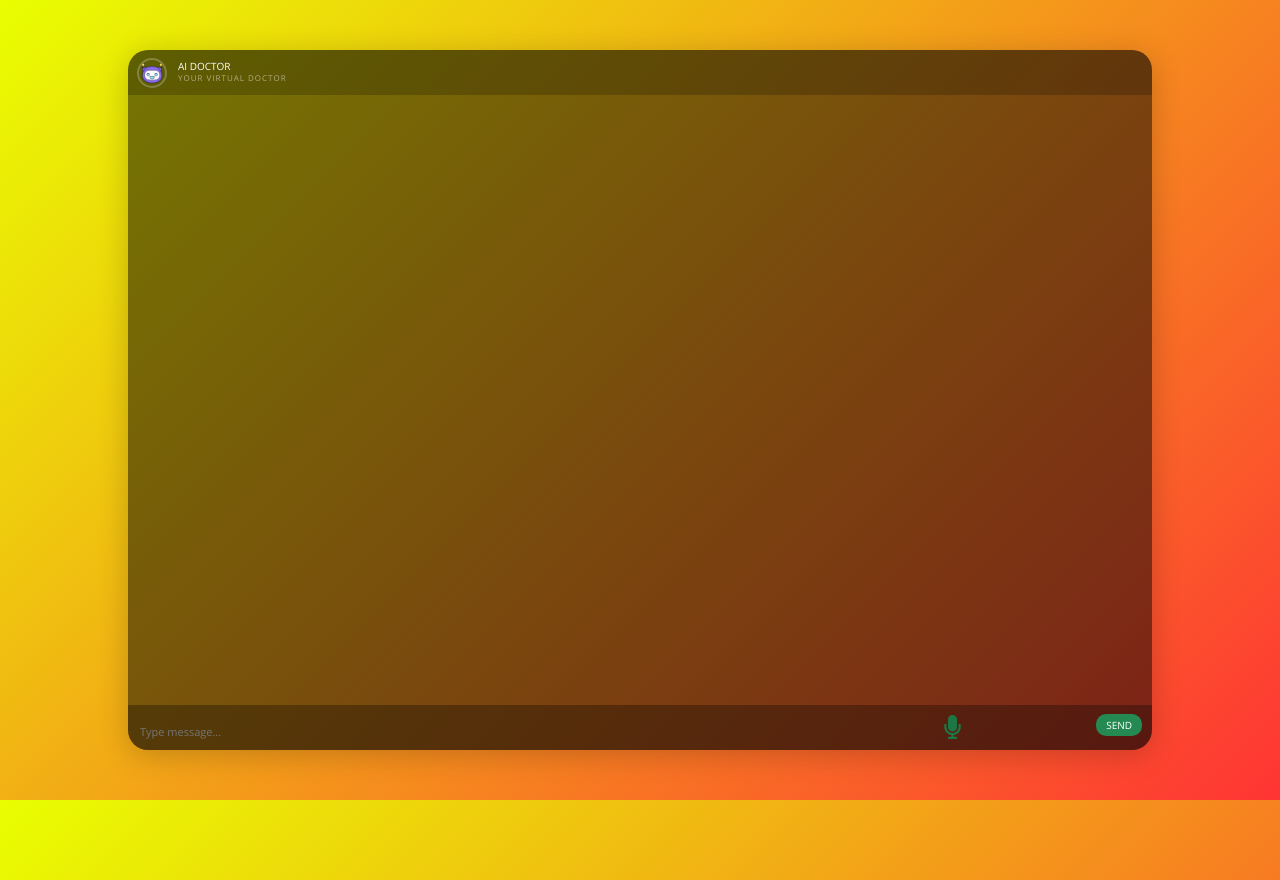
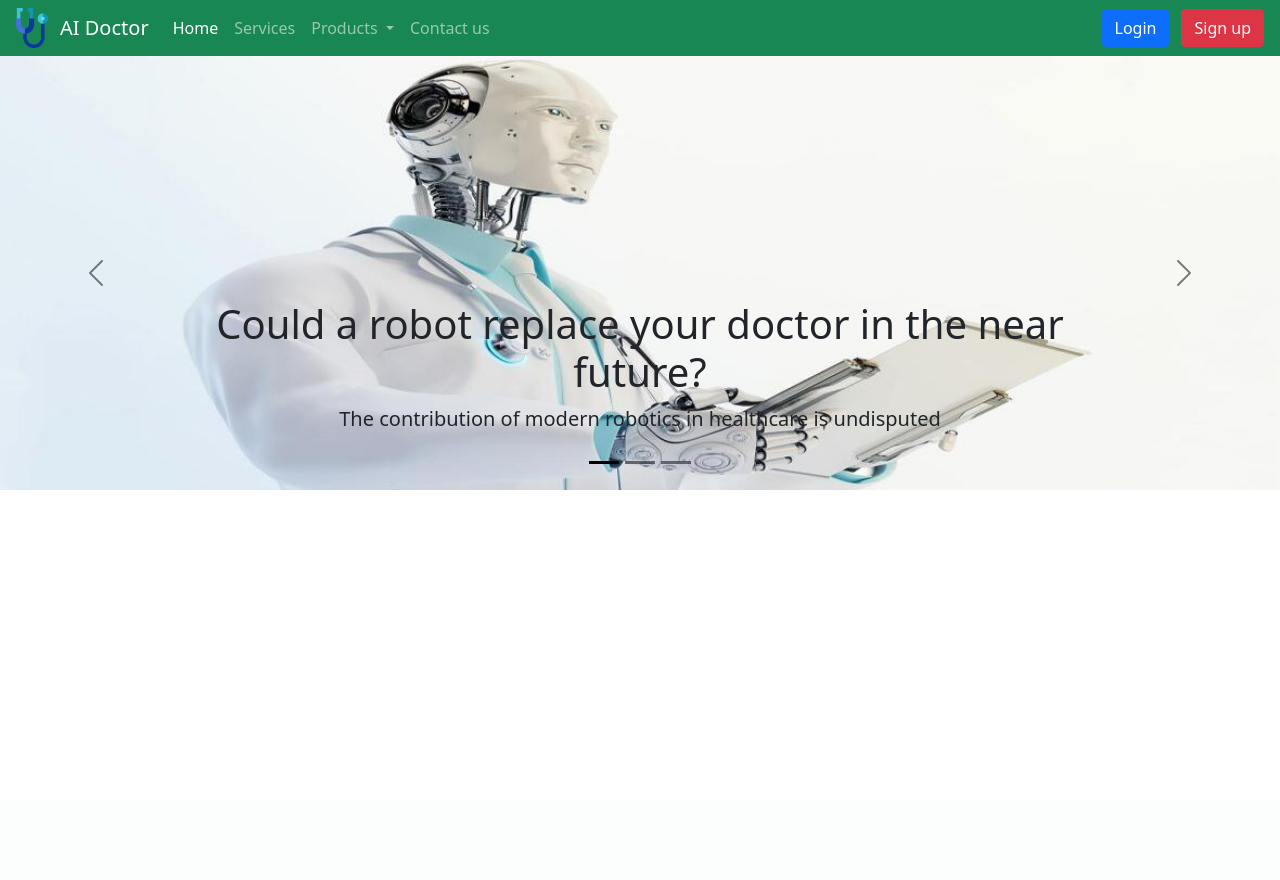
Before and after one commit to mdyamin007/AI-Doctor, a Flask app: page / in a window 1280 px wide; the page is wider, and only the part inside the window is pictured. After the commit the page ends 490 px from the top of that part, so only its background shows below. Run offline with Flask 2, Linux system fonts and the light colour scheme; parts of the project's set-up code (start-up, migrations or seed data) failed here and were passed over; some libraries are stand-ins or nearby versions.

Commit message:
navbar, carousel and search bar added

```diff
--- a/app.py
+++ b/app.py
@@ -18,23 +18,9 @@ symptoms = list(test_data.columns)
 model = pickle.load(open('model.pkl', 'rb'))
 
 
-@app.route('/', methods=['POST', 'GET'])
+@app.route('/')
 def home():
-    # if request.method == 'POST':
-    #     user_symptoms = [request.form['symptom-1'], request.form['symptom-2'],
-    #                      request.form['symptom-3'], request.form['symptom-4'], request.form['symptom-5']]
-    #     y = []
-    #     for i in range(len(symptoms)):
-    #         y.append(0)
-    #     for i in range(5):
-    #         y[symptoms.index(user_symptoms[i])] = 1
-    #     prediction = model.predict([np.array(y)])
-    #     ans = prediction[0]
-    #     return render_template('index.html', symptoms=symptoms, prediction="You have {}".format(ans))
-
-    # else:
-    #     return render_template('index.html', symptoms=symptoms)
-    return render_template('bot.html')
+    return render_template('index.html')
 
 
 
@@ -176,5 +162,11 @@ def DialogflowInteraction(userText):
         'Reply' : botText
         }
 
+
+@app.route('/bot')
+def chat_bot():
+    return render_template('bot.html')
+
+
 if __name__ == '__main__':
     app.run(debug=True)
--- a/static/css/style.css
+++ b/static/css/style.css
@@ -30,11 +30,11 @@ body {
   top: 0;
   left: 0;
   z-index: 1;
-  /* background: url("https://images.unsplash.com/photo-1451186859696-371d9477be93?crop=entropy&fit=crop&fm=jpg&h=975&ixjsv=2.1.0&ixlib=rb-0.3.5&q=80&w=1925") no-repeat 0 0; */
+  /* background: url("https://images.unsplash.com/photo-1451186859696-371d9477be93?crop=entropy&fit=crop&fm=jpg&h=975&ixjsv=2.1.0&ixlib=rb-0.3.5&q=80&w=1925") no-repeat 0 0;
   -webkit-filter: blur(80px);
           filter: blur(80px);
   -webkit-transform: scale(1.2);
-          transform: scale(1.2);
+          transform: scale(1.2); */
 }
 
 /*--------------------
@@ -42,12 +42,12 @@ Chat
 --------------------*/
 .chat {
   position: absolute;
-  top: 50%;
-  left: 50%;
+  top: 51%;
+  left: 27%;
   -webkit-transform: translate(-50%, -50%);
   transform: translate(-50%, -50%);
-  width: 80%;
-  height: 100vh;
+  width: 45%;
+  height: 90vh;
   max-height: 700px;
   z-index: 2;
   overflow: hidden;
@@ -74,7 +74,7 @@ Chat Title
 }
 .chat-title h1, .chat-title h2 {
   font-weight: normal;
-  font-size: 10px;
+  font-size: 20px;
   margin: 0;
   padding: 0;
 }
@@ -125,7 +125,7 @@ Messages
   border-radius: 10px 10px 10px 0;
   background: rgba(0, 0, 0, 0.3);
   margin: 8px 0;
-  font-size: 11px;
+  font-size: 20px;
   line-height: 1.4;
   margin-left: 35px;
   position: relative;
@@ -481,3 +481,93 @@ ul li{
 #sihul li{
   cursor:pointer;
 }
+
+@import url('https://fonts.googleapis.com/css2?family=Poppins:wght@200;300;400;500;600;700&display=swap');
+*{
+  margin: 0;
+  padding: 0;
+  box-sizing: border-box;
+  font-family: 'Poppins', sans-serif;
+}
+
+body{
+  background: #644bff;
+  padding: 0 20px;
+}
+
+::selection{
+  color: #fff;
+  background: #664AFF;
+}
+
+.wrapper{
+  max-width: 450px;
+  margin-top: 100px;
+  margin-left: 55%;
+}
+
+.wrapper .search-input{
+  background: #fff;
+  width: 100%;
+  border-radius: 5px;
+  position: relative;
+  box-shadow: 0px 1px 5px 3px rgba(0,0,0,0.12);
+}
+
+.search-input input{
+  height: 55px;
+  width: 100%;
+  outline: none;
+  border: none;
+  border-radius: 5px;
+  padding: 0 60px 0 20px;
+  font-size: 18px;
+  box-shadow: 0px 1px 5px rgba(0,0,0,0.1);
+}
+
+.search-input.active input{
+  border-radius: 5px 5px 0 0;
+}
+
+.search-input .autocom-box{
+  padding: 0;
+  opacity: 0;
+  pointer-events: none;
+  max-height: 280px;
+  overflow-y: auto;
+}
+
+.search-input.active .autocom-box{
+  padding: 10px 8px;
+  opacity: 1;
+  pointer-events: auto;
+}
+
+.autocom-box li{
+  list-style: none;
+  padding: 8px 12px;
+  display: none;
+  width: 100%;
+  cursor: default;
+  border-radius: 3px;
+}
+
+.search-input.active .autocom-box li{
+  display: block;
+}
+.autocom-box li:hover{
+  background: #efefef;
+}
+
+.search-input .icon{
+  position: absolute;
+  right: 0px;
+  top: 0px;
+  height: 55px;
+  width: 55px;
+  text-align: center;
+  line-height: 55px;
+  font-size: 20px;
+  color: #644bff;
+  cursor: pointer;
+}
--- a/static/js/index.js
+++ b/static/js/bot.js
@@ -111,3 +111,65 @@ function fetchmsg() {
     .catch(error => console.error('Error h:', error));
 
 }
+
+
+// getting all required elements
+const searchWrapper = document.querySelector(".search-input");
+const inputBox = searchWrapper.querySelector("input");
+const suggBox = searchWrapper.querySelector(".autocom-box");
+const icon = searchWrapper.querySelector(".icon");
+let linkTag = searchWrapper.querySelector("a");
+let webLink;
+
+// if user press any key and release
+inputBox.onkeyup = (e)=>{
+    let userData = e.target.value; //user enetered data
+    let emptyArray = [];
+    if(userData){
+        icon.onclick = ()=>{
+            webLink = "https://www.google.com/search?q=" + userData;
+            linkTag.setAttribute("href", webLink);
+            console.log(webLink);
+            linkTag.click();
+        }
+        emptyArray = suggestions.filter((data)=>{
+            //filtering array value and user characters to lowercase and return only those words which are start with user enetered chars
+            return data.toLocaleLowerCase().startsWith(userData.toLocaleLowerCase());
+        });
+        emptyArray = emptyArray.map((data)=>{
+            // passing return data inside li tag
+            return data = '<li>'+ data +'</li>';
+        });
+        searchWrapper.classList.add("active"); //show autocomplete box
+        showSuggestions(emptyArray);
+        let allList = suggBox.querySelectorAll("li");
+        for (let i = 0; i < allList.length; i++) {
+            //adding onclick attribute in all li tag
+            allList[i].setAttribute("onclick", "select(this)");
+        }
+    }else{
+        searchWrapper.classList.remove("active"); //hide autocomplete box
+    }
+}
+
+function select(element){
+    let selectData = element.textContent;
+    inputBox.value = selectData;
+    icon.onclick = ()=>{
+        webLink = "https://www.google.com/search?q=" + selectData;
+        linkTag.setAttribute("href", webLink);
+        linkTag.click();
+    }
+    searchWrapper.classList.remove("active");
+}
+
+function showSuggestions(list){
+    let listData;
+    if(!list.length){
+        userValue = inputBox.value;
+        listData = '<li>'+ userValue +'</li>';
+    }else{
+        listData = list.join('');
+    }
+    suggBox.innerHTML = listData;
+}
--- /dev/null
+++ b/templates/base.html
@@ -0,0 +1,204 @@
+<!doctype html>
+<html lang="en">
+
+<head>
+  <!-- Required meta tags -->
+  <meta charset="utf-8">
+  <meta name="viewport" content="width=device-width, initial-scale=1">
+
+  <!-- Bootstrap CSS -->
+  <link href="https://cdn.jsdelivr.net/npm/bootstrap@5.0.0-beta3/dist/css/bootstrap.min.css" rel="stylesheet"
+    integrity="sha384-eOJMYsd53ii+scO/bJGFsiCZc+5NDVN2yr8+0RDqr0Ql0h+rP48ckxlpbzKgwra6" crossorigin="anonymous">
+
+    <link rel="icon" type="image/png" href="{{ url_for('static', filename='img/stethoscope.png') }}"/>
+  {% block head %}
+
+  {% endblock %}
+</head>
+
+<body>
+
+  <!-- Navigation Bar-->
+
+  <nav class="navbar navbar-expand-lg navbar-dark bg-success">
+    <div class="container-fluid">
+      <a class="navbar-brand p-0 me-2" href="/" aria-label="AI Doctor">
+        <img src="{{ url_for('static', filename='img/stethoscope.png') }}" width="40" height="35" class="img-fluid">
+        </img>
+      </a>
+      <a class="navbar-brand" href="#">AI Doctor</a>
+      <button class="navbar-toggler" type="button" data-bs-toggle="collapse" data-bs-target="#navbarSupportedContent"
+        aria-controls="navbarSupportedContent" aria-expanded="false" aria-label="Toggle navigation">
+        <span class="navbar-toggler-icon"></span>
+      </button>
+      <div class="collapse navbar-collapse" id="navbarSupportedContent">
+        <ul class="navbar-nav me-auto mb-2 mb-lg-0">
+          <li class="nav-item">
+            <a class="nav-link active" aria-current="page" href="#">Home</a>
+          </li>
+          <li class="nav-item">
+            <a class="nav-link" href="#">Services</a>
+          </li>
+          <li class="nav-item dropdown">
+            <a class="nav-link dropdown-toggle" href="#" id="navbarDropdown" role="button" data-bs-toggle="dropdown"
+              aria-expanded="false">
+              Products
+            </a>
+            <ul class="dropdown-menu" aria-labelledby="navbarDropdown">
+              <li><a class="dropdown-item" href="#">AI Doctor</a></li>
+              <li>
+                <hr class="dropdown-divider">
+              </li>
+              <li><a class="dropdown-item" href="#">Online Doctor</a></li>
+            </ul>
+          </li>
+          <li class="nav-item">
+            <a class="nav-link" href="#">Contact us</a>
+          </li>
+        </ul>
+        <!-- <form class="d-flex">
+                  <input class="form-control me-2" type="search" placeholder="Search" aria-label="Search">
+                  <button class="btn btn-outline-light" type="submit">Search</button>
+              </form> -->
+        <button type="button" class="btn btn-primary mx-2" data-bs-toggle="modal"
+          data-bs-target="#loginModal">Login</button>
+        <button type="button" class="btn btn-danger mx-1" data-bs-toggle="modal" data-bs-target="#signupModal">Sign
+          up</button>
+      </div>
+    </div>
+  </nav>
+
+  <!-- Modal Login -->
+  <div class="modal fade" id="loginModal" tabindex="-1" aria-labelledby="loginModalLabel" aria-hidden="true">
+    <div class="modal-dialog">
+      <div class="modal-content">
+        <div class="modal-header">
+          <h5 class="modal-title" id="loginModalLabel">Login</h5>
+          <button type="button" class="btn-close" data-bs-dismiss="modal" aria-label="Close"></button>
+        </div>
+        <div class="modal-body">
+
+          <!-- Modal body -->
+          <form>
+            <div class="mb-3">
+              <label for="exampleInputEmail1" class="form-label">Email address</label>
+              <input type="email" class="form-control" id="exampleInputEmail1" aria-describedby="emailHelp" required>
+              <div id="emailHelp" class="form-text">We'll never share your email with anyone else.</div>
+            </div>
+            <div class="mb-3">
+              <label for="exampleInputPassword1" class="form-label">Password</label>
+              <input type="password" class="form-control" id="exampleInputPassword1" required>
+            </div>
+            <div class="mb-3 form-check">
+              <input type="checkbox" class="form-check-input" id="exampleCheck1">
+              <label class="form-check-label" for="exampleCheck1">Remember me</label>
+            </div>
+            <button type="submit" class="btn btn-primary">Submit</button>
+          </form>
+
+        </div>
+        <div class="modal-footer">
+          <button type="button" class="btn btn-secondary" data-bs-dismiss="modal">Close</button>
+        </div>
+      </div>
+    </div>
+  </div>
+
+  <!-- Modal Signup -->
+  <div class="modal fade" id="signupModal" tabindex="-1" aria-labelledby="signupModalLabel" aria-hidden="true">
+    <div class="modal-dialog modal-lg">
+      <div class="modal-content">
+        <div class="modal-header">
+          <h5 class="modal-title" id="signupModalLabel">Create an account</h5>
+          <button type="button" class="btn-close" data-bs-dismiss="modal" aria-label="Close"></button>
+        </div>
+        <div class="modal-body">
+          <!-- Signup Modal Body -->
+
+          <form>
+            <div class="row mb-3">
+              <label for="inputName" class="col-sm-2 col-form-label">Name</label>
+              <div class="col-sm-10">
+                <input type="text" class="form-control" id="inputName" required>
+              </div>
+            </div>
+            <div class="row mb-3">
+              <label for="inputEmail" class="col-sm-2 col-form-label">Email</label>
+              <div class="col-sm-10">
+                <input type="email" class="form-control" id="inputEmail" required>
+              </div>
+            </div>
+            <div class="row mb-3">
+              <label for="inputPassword3" class="col-sm-2 col-form-label">Password</label>
+              <div class="col-sm-10">
+                <input type="password" class="form-control" id="inputPassword3" required>
+              </div>
+            </div>
+            <fieldset class="row mb-3">
+              <legend class="col-form-label col-sm-2 pt-0">I am a</legend>
+              <div class="col-sm-10">
+                <div class="form-check">
+                  <input class="form-check-input" type="radio" name="gridRadios" id="gridRadios1" value="option1"
+                    checked>
+                  <label class="form-check-label" for="gridRadios1">
+                    Patient
+                  </label>
+                </div>
+                <div class="form-check">
+                  <input class="form-check-input" type="radio" name="gridRadios" id="gridRadios2" value="option2">
+                  <label class="form-check-label" for="gridRadios2">
+                    Doctor
+                  </label>
+                </div>
+                <!-- <div class="form-check disabled">
+                  <input class="form-check-input" type="radio" name="gridRadios" id="gridRadios3" value="option3"
+                    disabled>
+                  <label class="form-check-label" for="gridRadios3">
+                    Third disabled radio
+                  </label>
+                </div>
+              </div> -->
+            </fieldset>
+            <div class="row mb-3">
+              <div class="col-sm-10 offset-sm-2">
+                <div class="form-check">
+                  <input class="form-check-input" type="checkbox" id="gridCheck1">
+                  <label class="form-check-label" for="gridCheck1">
+                    Agree to terms and conditions
+                  </label>
+                </div>
+              </div>
+            </div>
+            <div class="d-grid gap-2 col-6 mx-auto">
+              <button class="btn btn-danger" type="submit">Sign up</button>
+            </div>
+          </form>
+
+        </div>
+        <div class="modal-footer">
+          <button type="button" class="btn btn-secondary" data-bs-dismiss="modal">Close</button>
+        </div>
+      </div>
+    </div>
+  </div>
+
+
+  {% block content %}
+
+  {% endblock %}
+
+  <!-- Optional JavaScript; choose one of the two! -->
+
+  <!-- Option 1: Bootstrap Bundle with Popper -->
+  <script src="https://cdn.jsdelivr.net/npm/bootstrap@5.0.0-beta3/dist/js/bootstrap.bundle.min.js"
+    integrity="sha384-JEW9xMcG8R+pH31jmWH6WWP0WintQrMb4s7ZOdauHnUtxwoG2vI5DkLtS3qm9Ekf"
+    crossorigin="anonymous"></script>
+
+  <!-- Option 2: Separate Popper and Bootstrap JS -->
+  <!--
+    <script src="https://cdn.jsdelivr.net/npm/@popperjs/core@2.9.1/dist/umd/popper.min.js" integrity="sha384-SR1sx49pcuLnqZUnnPwx6FCym0wLsk5JZuNx2bPPENzswTNFaQU1RDvt3wT4gWFG" crossorigin="anonymous"></script>
+    <script src="https://cdn.jsdelivr.net/npm/bootstrap@5.0.0-beta3/dist/js/bootstrap.min.js" integrity="sha384-j0CNLUeiqtyaRmlzUHCPZ+Gy5fQu0dQ6eZ/xAww941Ai1SxSY+0EQqNXNE6DZiVc" crossorigin="anonymous"></script>
+    -->
+</body>
+
+</html>
--- a/templates/bot.html
+++ b/templates/bot.html
@@ -4,6 +4,7 @@
 <head>
   <meta charset="UTF-8">
   <meta http-equiv="Content-Type" content="text/html; charset=utf-8" />
+  <!-- <meta name="viewport" content="width=device-width, initial-scale=1"> -->
 
   <title>ML chatbot</title>
 
@@ -16,12 +17,14 @@
     integrity="sha384-fnmOCqbTlWIlj8LyTjo7mOUStjsKC4pOpQbqyi7RrhN7udi9RwhKkMHpvLbHG9Sr" crossorigin="anonymous">
   <link rel="stylesheet" href="{{ url_for('static', filename='css/style.css') }}">
 
+  <!-- Bootstrap CSS -->
+  <link href="https://cdn.jsdelivr.net/npm/bootstrap@5.0.0-beta3/dist/css/bootstrap.min.css" rel="stylesheet"
+    integrity="sha384-eOJMYsd53ii+scO/bJGFsiCZc+5NDVN2yr8+0RDqr0Ql0h+rP48ckxlpbzKgwra6" crossorigin="anonymous">
 
+  <link rel="icon" type="image/png" href="{{ url_for('static', filename='img/stethoscope.png') }}" />
 </head>
 
 <body>
-
-
 
   <div class="chat">
     <div class="chat-title">
@@ -43,11 +46,44 @@
     <h3 class="no-browser-support" hidden>Sorry, Your Browser Doesn't Support the Web Speech API. Try Opening This Demo
       In Google Chrome.</h3>
   </div>
-  <div class="bg"></div>
+  <!-- <div class="bg"></div> -->
+
+  <div class="wrapper">
+    <h4>Symptoms</h3> <br/>
+    <div class="search-input">
+      <a href="" target="_blank" hidden></a>
+      <input type="text" placeholder="Type to search..">
+      <div class="autocom-box">
+        <!-- here list are inserted from javascript -->
+      </div>
+      <div class="icon"><i class="fas fa-search"></i></div>
+    </div>
+  </div>
+
+  <!-- <script src="js/suggestions.js"></script> -->
+
+
+
   <script src='https://cdnjs.cloudflare.com/ajax/libs/jquery/2.1.3/jquery.min.js'></script>
   <script
     src='https://cdnjs.cloudflare.com/ajax/libs/malihu-custom-scrollbar-plugin/3.1.3/jquery.mCustomScrollbar.concat.min.js'></script>
-  <script src="{{ url_for('static', filename='js/index.js') }}"></script>
+
+  <!-- Optional JavaScript; choose one of the two! -->
+
+  <!-- Option 1: Bootstrap Bundle with Popper -->
+  <script src="https://cdn.jsdelivr.net/npm/bootstrap@5.0.0-beta3/dist/js/bootstrap.bundle.min.js"
+    integrity="sha384-JEW9xMcG8R+pH31jmWH6WWP0WintQrMb4s7ZOdauHnUtxwoG2vI5DkLtS3qm9Ekf"
+    crossorigin="anonymous"></script>
+
+  <!-- Option 2: Separate Popper and Bootstrap JS -->
+  <!--
+    <script src="https://cdn.jsdelivr.net/npm/@popperjs/core@2.9.1/dist/umd/popper.min.js" integrity="sha384-SR1sx49pcuLnqZUnnPwx6FCym0wLsk5JZuNx2bPPENzswTNFaQU1RDvt3wT4gWFG" crossorigin="anonymous"></script>
+    <script src="https://cdn.jsdelivr.net/npm/bootstrap@5.0.0-beta3/dist/js/bootstrap.min.js" integrity="sha384-j0CNLUeiqtyaRmlzUHCPZ+Gy5fQu0dQ6eZ/xAww941Ai1SxSY+0EQqNXNE6DZiVc" crossorigin="anonymous"></script>
+    -->
+
+  <script src="{{ url_for('static', filename='js/bot.js') }}"></script>
+  <script src="{{ url_for('static', filename='js/suggestions.js') }}"></script>
+
 
 
 </body>
--- a/templates/index.html
+++ b/templates/index.html
@@ -1,65 +1,48 @@
-<!DOCTYPE html>
-<html lang="en">
+{% extends 'base.html' %}
 
-<head>
-    <meta charset="UTF-8" />
-    <meta http-equiv="X-UA-Compatible" content="IE=edge" />
-    <meta name="viewport" content="width=device-width, initial-scale=1.0" />
-    <title>AI Doctor | A Disease Prediction System</title>
-    <link rel="stylesheet" type="text/css" href="{{ url_for('static', filename='styles/index.css') }}" />
-</head>
+{% block head %}
+<title>AI Doctor | Your Virtual Doctor</title>
+{% endblock %}
 
-<body>
-    <h1>AI Doctor</h1>
-    <div class="symptoms-form">
-        <form action="/" method="POST">
-            <label for="symptom-1">Symptom 1: </label>
-            <select id="symptom-1" name="symptom-1">
-                {% for symptom in symptoms %}
-                <option value="{{symptom}}" selected>{{symptom}}</option>
-                {% endfor %}
-            </select>
-            <br />
+{% block content %}
+<div id="carouselExampleDark" class="carousel carousel-dark slide" data-bs-ride="carousel">
+    <div class="carousel-indicators">
+        <button type="button" data-bs-target="#carouselExampleDark" data-bs-slide-to="0" class="active"
+            aria-current="true" aria-label="Slide 1"></button>
+        <button type="button" data-bs-target="#carouselExampleDark" data-bs-slide-to="1" aria-label="Slide 2"></button>
+        <button type="button" data-bs-target="#carouselExampleDark" data-bs-slide-to="2" aria-label="Slide 3"></button>
+    </div>
+    <div class="carousel-inner">
+        <div class="carousel-item active" data-bs-interval="2000">
+            <img src="{{ url_for('static', filename='img/slide1.jpg') }}" class="d-block w-100" alt="...">
+            <div class="carousel-caption d-none d-md-block">
+                <h5 class="display-6 text-dark">Could a robot replace your doctor in the near future? </h5>
+                <p class="lead text-dark">The contribution of modern robotics in healthcare is undisputed</p>
+            </div>
+        </div>
+        <div class="carousel-item" data-bs-interval="2000">
+            <img src="{{ url_for('static', filename='img/slide2.jpg') }}" class="d-block w-100" alt="...">
+            <div class="carousel-caption d-none d-md-block">
+                <h5 class="display-6 text-dark">Robots are assisting healthcare professionals in a variety of tasks</h5>
+                <p class="lead text-dark">ranging from performing surgical procedures to delivering drugs, and even facilitating their interaction with patients</p>
+            </div>
+        </div>
+        <div class="carousel-item">
+            <img src="{{ url_for('static', filename='img/slide3.jpg') }}" class="d-block w-100" alt="...">
+            <div class="carousel-caption d-none d-md-block">
+                <h5 class="display-6 text-light">Chat with a Doctor</h5>
+                <p class="lead text-white">You can chat with a doctor anywhere & anytime you want</p>
+            </div>
+        </div>
+    </div>
+    <button class="carousel-control-prev" type="button" data-bs-target="#carouselExampleDark" data-bs-slide="prev">
+        <span class="carousel-control-prev-icon" aria-hidden="true"></span>
+        <span class="visually-hidden">Previous</span>
+    </button>
+    <button class="carousel-control-next" type="button" data-bs-target="#carouselExampleDark" data-bs-slide="next">
+        <span class="carousel-control-next-icon" aria-hidden="true"></span>
+        <span class="visually-hidden">Next</span>
+    </button>
+</div>
 
-            <label for="symptom-2">Symptom 2: </label>
-            <select id="symptom-2" name="symptom-2">
-                {% for symptom in symptoms %}
-                <option value="{{symptom}}" selected>{{symptom}}</option>
-                {% endfor %}
-            </select>
-            <br />
-
-            <label for="symptom-3">Symptom 3: </label>
-            <select id="symptom-3" name="symptom-3">
-                {% for symptom in symptoms %}
-                <option value="{{symptom}}" selected>{{symptom}}</option>
-                {% endfor %}
-            </select>
-            <br />
-
-            <label for="symptom-4">Symptom 4: </label>
-            <select id="symptom-4" name="symptom-4">
-                {% for symptom in symptoms %}
-                <option value="{{symptom}}" selected>{{symptom}}</option>
-                {% endfor %}
-            </select>
-            <br />
-
-            <label for="symptom-5">Symptom 5: </label>
-            <select id="symptom-5" name="symptom-5">
-                {% for symptom in symptoms %}
-                <option value="{{symptom}}" selected>{{symptom}}</option>
-                {% endfor %}
-            </select>
-            <br />
-
-            <input type="submit" value="Predict!" />
-
-        </form>
-    </div>
-
-    <br /> <br />
-    {{ prediction }}
-</body>
-
-</html>
+{% endblock %}
```
Also changed, not shown: static/js/suggestions.js (added, +135 -0 lines), temp.py (added, +13 -0 lines), static/img/a.jpg (added), static/img/b.jpg (added), static/img/c.jpg (added), static/img/slide1.jpg (added), static/img/slide2.jpg (added), static/img/slide3.jpg (added), static/img/stethoscope.png (added).
